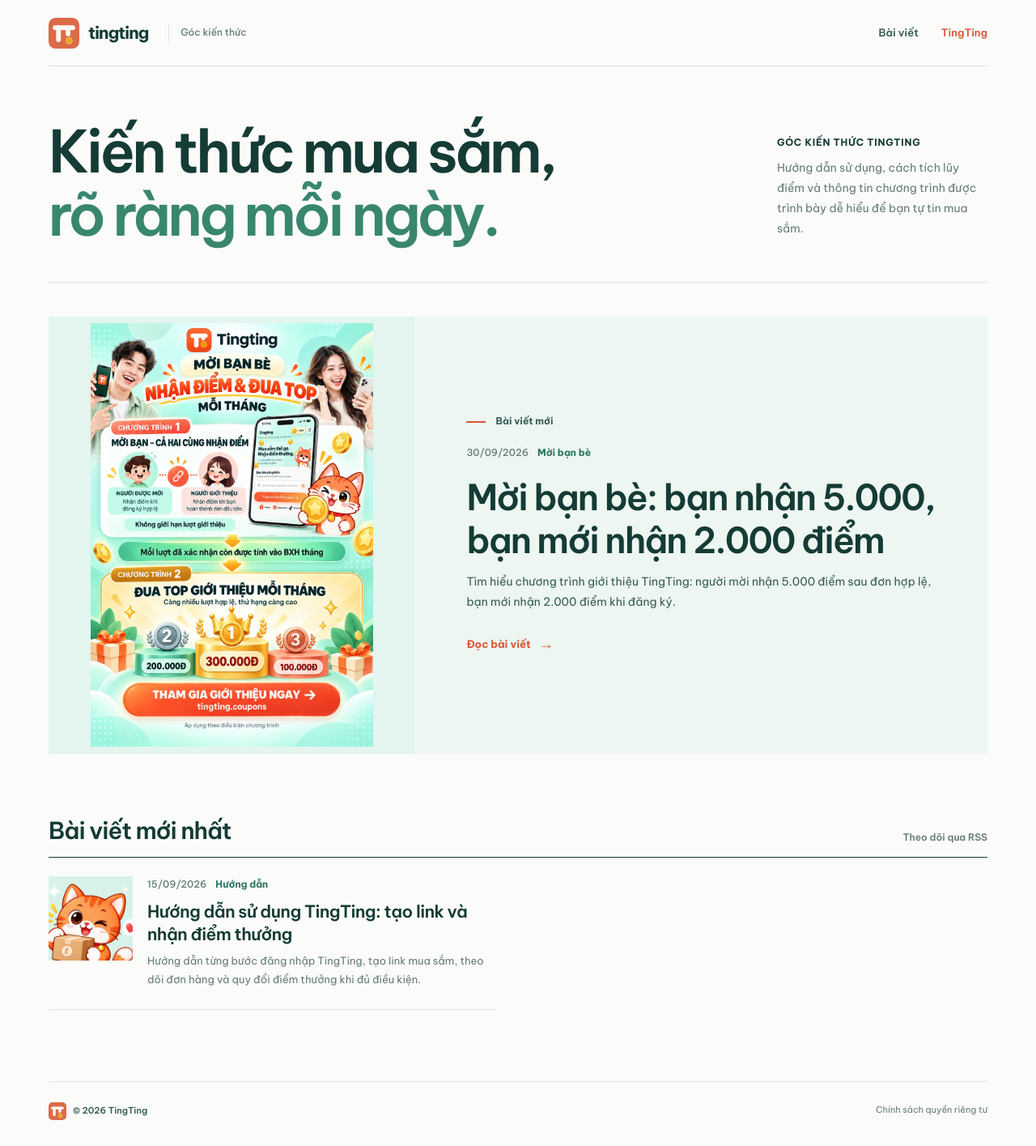
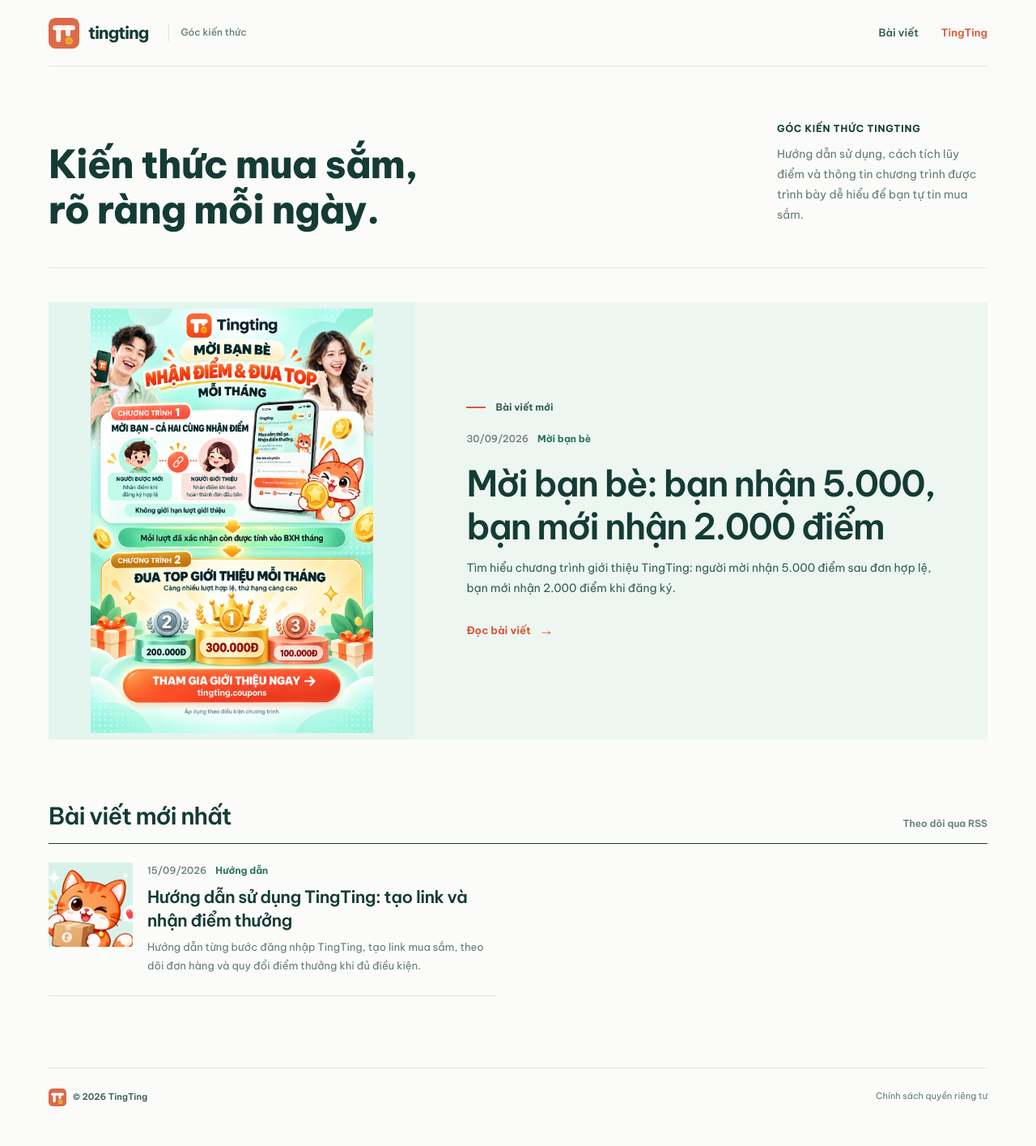
Before and after one commit to Huylehp912/tingting-blog, a Jekyll site: the page built from index.html, in a window 1280 px wide. Shown: the whole page at 81% size. Built offline with Jekyll 4.4.1, drawn with Linux system fonts in a browser that asks for light colours.

Commit message:
Match blog titles to TingTing home typography

```diff
--- a/_layouts/default.html
+++ b/_layouts/default.html
@@ -40,8 +40,8 @@
       main { min-height: 70vh; }
       .masthead { padding: 66px 0 44px; border-bottom: 1px solid var(--line); }
       .masthead-inner { display: grid; grid-template-columns: minmax(0, 1fr) 260px; gap: 80px; align-items: end; }
-      .masthead h1 { max-width: 730px; margin: 0; font: 600 clamp(43px, 6vw, 72px)/1.08 var(--display); letter-spacing: -.055em; }
-      .masthead h1 span { color: #39866f; }
+      .masthead h1 { max-width: 560px; margin: 0; font-family: var(--display); font-size: clamp(30px, 4.4vw, 48px); font-weight: 800; line-height: 1.16; letter-spacing: -1px; color: var(--ink); }
+      .masthead h1 span { color: var(--ink); }
       .masthead-copy { max-width: 320px; margin: 0 0 8px; color: var(--muted); font-size: 14px; line-height: 1.8; }
       .masthead-copy strong { display: block; margin-bottom: 8px; color: var(--ink); font-size: 12px; letter-spacing: .06em; text-transform: uppercase; }
       .section-label { display: flex; align-items: center; gap: 12px; margin: 0 0 18px; color: var(--ink-soft); font-size: 12px; font-weight: 700; }
@@ -75,7 +75,7 @@
       .back { color: var(--ink-soft); font-size: 12px; font-weight: 600; }
       .back:hover { color: var(--coral); }
       .article-header { max-width: 720px; margin: 42px auto 32px; }
-      .article-header h1 { margin: 17px 0 14px; font: 600 clamp(38px, 6vw, 62px)/1.13 var(--display); letter-spacing: -.05em; }
+      .article-header h1 { max-width: 560px; margin: 17px 0 14px; font-family: var(--display); font-size: clamp(30px, 4.4vw, 48px); font-weight: 800; line-height: 1.16; letter-spacing: -1px; color: var(--ink); }
       .article-header .lead { max-width: 670px; margin: 0; color: var(--ink-soft); font-size: 17px; line-height: 1.8; }
       .article-cover { margin: 0 0 35px; }
       .article-cover img { display: block; width: 100%; max-height: 650px; object-fit: cover; object-position: center 38%; }
@@ -110,7 +110,7 @@
         .nav { flex: none; gap: 13px; font-size: 11px; white-space: nowrap; }
         .masthead { padding: 48px 0 32px; }
         .masthead-inner { grid-template-columns: minmax(0, 1fr); gap: 18px; }
-        .masthead h1 { min-width: 0; max-width: 100%; font-size: clamp(32px, 9vw, 42px); letter-spacing: -.06em; overflow-wrap: break-word; }
+        .masthead h1 { min-width: 0; max-width: 100%; overflow-wrap: break-word; }
         .masthead-copy { max-width: 470px; }
         .featured { grid-template-columns: 1fr; margin: 28px 0 58px; }
         .featured-image, .featured-image img { min-height: 0; height: auto; max-height: 430px; }
@@ -124,7 +124,7 @@
         .latest-heading h2 { font-size: 26px; }
         .article { margin: 28px auto 68px; }
         .article-header { margin: 34px 0 25px; }
-        .article-header h1 { font-size: clamp(37px, 10vw, 52px); }
+        .article-header h1 { max-width: 100%; }
         .article-header .lead { font-size: 15px; }
         .article-cover { margin-bottom: 27px; }
         .article-cover img { max-height: 560px; }
```
